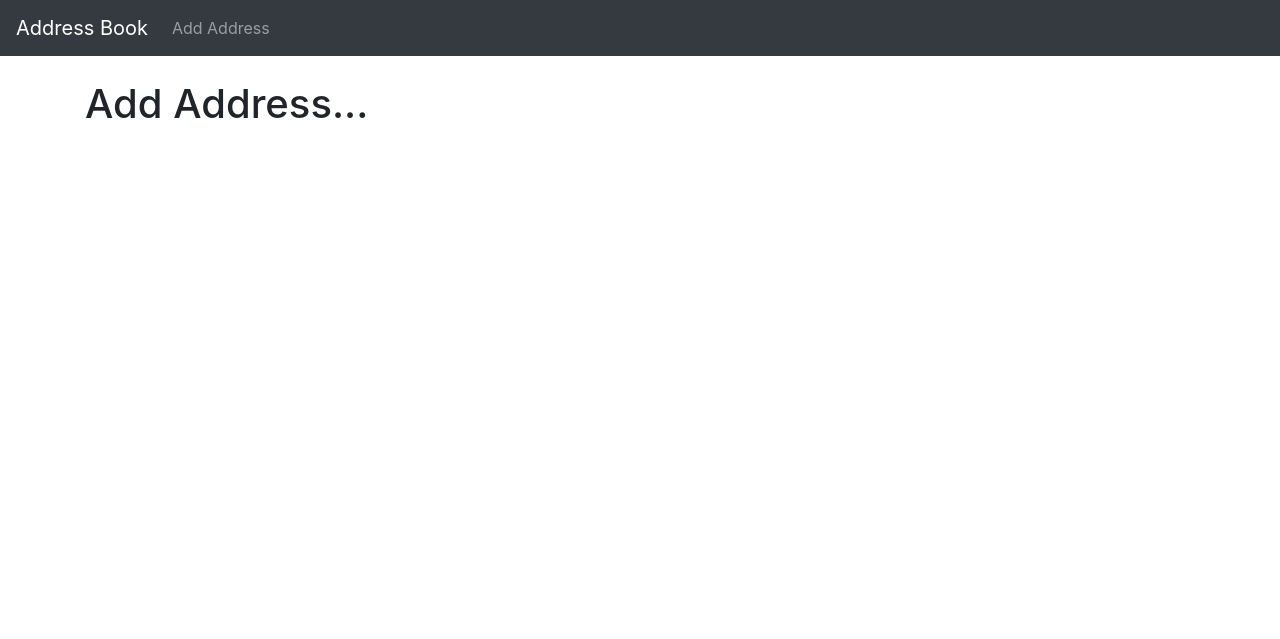
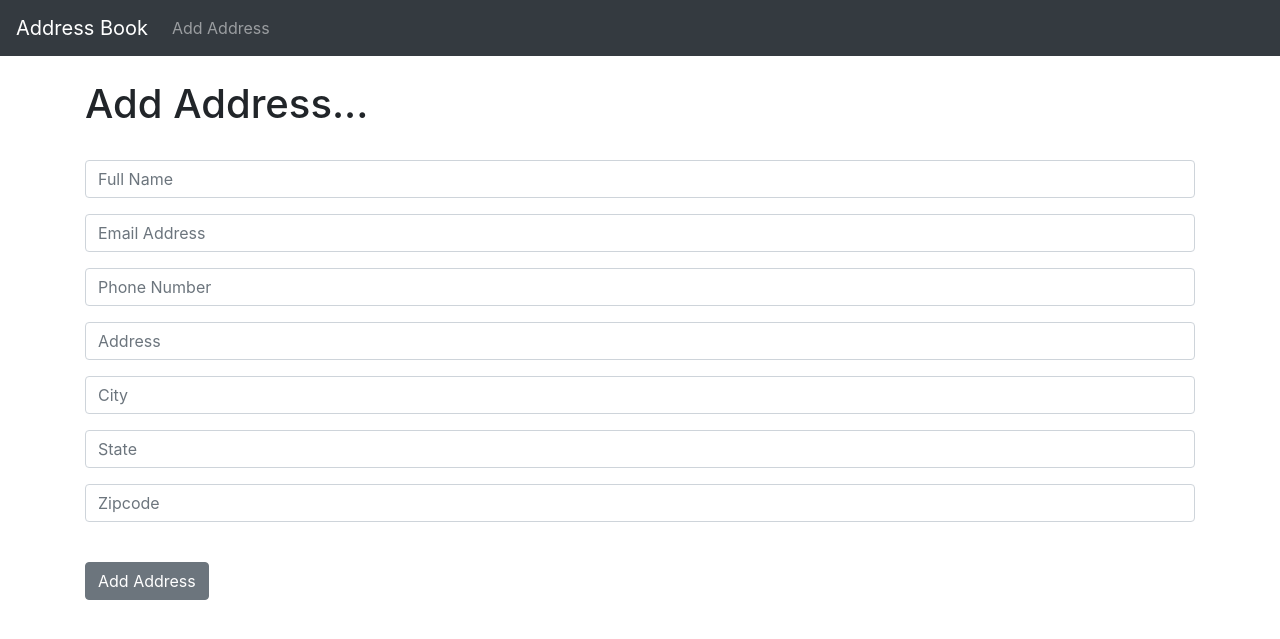
Before and after one commit to ken751/My-Address-Book, a Django app: page /add_address in a window 1280 px wide. Shown: the top 639 px of the page. Run offline with Django 3.2, Linux system fonts and the light colour scheme; some libraries are stand-ins or nearby versions.

Commit message:
did all the things

```diff
--- a/address_book/templates/add_address.html
+++ b/address_book/templates/add_address.html
@@ -3,4 +3,41 @@
 
 {% block content %}
 	<h1> Add Address...</h1>
+<br/>
+	<form method="POST">
+		{% csrf_token %}
+
+	  <div class="form-group">
+	    <input type="text" class="form-control" id="exampleInputEmail1" aria-describedby="emailHelp" placeholder="Full Name" name="name">
+	  </div>
+
+
+	  <div class="form-group">
+	    <input type="email" class="form-control" id="exampleInputEmail1" aria-describedby="emailHelp" placeholder="Email Address" name="email">
+	  </div>
+
+	  <div class="form-group">
+	    <input type="text" class="form-control" id="exampleInputEmail1" aria-describedby="emailHelp" placeholder="Phone Number" name="phone">
+	  </div>
+
+	  <div class="form-group">
+	    <input type="text" class="form-control" id="exampleInputEmail1" aria-describedby="emailHelp" placeholder="Address" name="address">
+	  </div>
+
+	  <div class="form-group">
+	    <input type="text" class="form-control" id="exampleInputEmail1" aria-describedby="emailHelp" placeholder="City" name="city">
+	  </div>
+
+	  <div class="form-group">
+	    <input type="text" class="form-control" id="exampleInputEmail1" aria-describedby="emailHelp" placeholder="State" name="state">
+	  </div>
+
+	  <div class="form-group">
+	    <input type="text" class="form-control" id="exampleInputEmail1" aria-describedby="emailHelp" placeholder="Zipcode" name="zipcode">
+	  </div>
+<br/>
+	  <button type="submit" class="btn btn-secondary">Add Address</button>
+	</form>
+
+
 {% endblock %}
--- a/address_book/templates/base.html
+++ b/address_book/templates/base.html
@@ -30,9 +30,19 @@
   </div>
 </nav>
 
-
   	<br/>
   	<div class="container">
+  		{% if messages %}
+			{% for message in messages %}
+				<div class="alert alert-danger" role="alert">
+			   		<button class="close" data-dismiss="alert">
+						<small><sup>x</sup></small>
+					  </button>
+					{{ message}}
+				</div>
+			{% endfor %}
+
+		{% endif %}
     	{% block content %}
 		{% endblock %}
 	</div>
--- a/address_book/urls.py
+++ b/address_book/urls.py
@@ -4,5 +4,7 @@ from . import views
 urlpatterns = [
 	path('', views.home, name="home"),
 	path('add_address', views.add_address, name="add_address"),
+	path('edit/<list_id>', views.edit, name="edit"),
+	path('delete/<list_id>', views.delete, name="delete"),
 
 ]
--- a/address_book/views.py
+++ b/address_book/views.py
@@ -1,7 +1,46 @@
 from django.shortcuts import render, redirect
+from .models import Address
+from .forms import AddressForm
+from django.contrib import messages
 
 def home(request):
-	return render(request, 'home.html', {})
+	all_addresses = Address.objects.all
+	return render(request, 'home.html', {'all_addresses': all_addresses})
 
 def add_address(request):
-	return render(request, 'add_address.html', {})
+	if request.method == 'POST':
+		form = AddressForm(request.POST or None)
+		if form.is_valid():
+			form.save()
+			messages.success(request, ('Address Has Been Added'))
+			return redirect('home')
+		else:
+			messages.success(request, ('Seems Like There Was An Error...'))
+			return render(request, 'add_address.html', {})
+	else:
+		return render(request, 'add_address.html', {})
+
+def edit(request, list_id):
+	if request.method == 'POST':
+		current_address = Address.objects.get(pk=list_id)
+		form = AddressForm(request.POST or None, instance=current_address)
+		if  form.is_valid():
+			form.save()
+			messages.success(request, ('Address Has Been Edited!'))
+			return redirect('home')
+		else:
+			messages.success(request, ('Seems Like There Was An Error...'))
+			return render(request, 'edit.html', {})
+	else:
+		get_address = Address.objects.get(pk=list_id)
+		return render(request, 'edit.html', {'get_address': get_address})
+
+def delete(request, list_id):
+	if request.method == 'POST':
+		current_address = Address.objects.get(pk=list_id)
+		current_address.delete()
+		messages.success(request, ('Address Has Been Deleted...'))
+		return redirect('home')
+	else:
+		messages.success(request, ('Nothing To See Here...'))
+		return redirect('home')
```
Also changed, not shown: address_book/forms.py (added, +7 -0 lines), address_book/templates/edit.html (added, +55 -0 lines), address_book/templates/home.html (+29 -1 lines).
